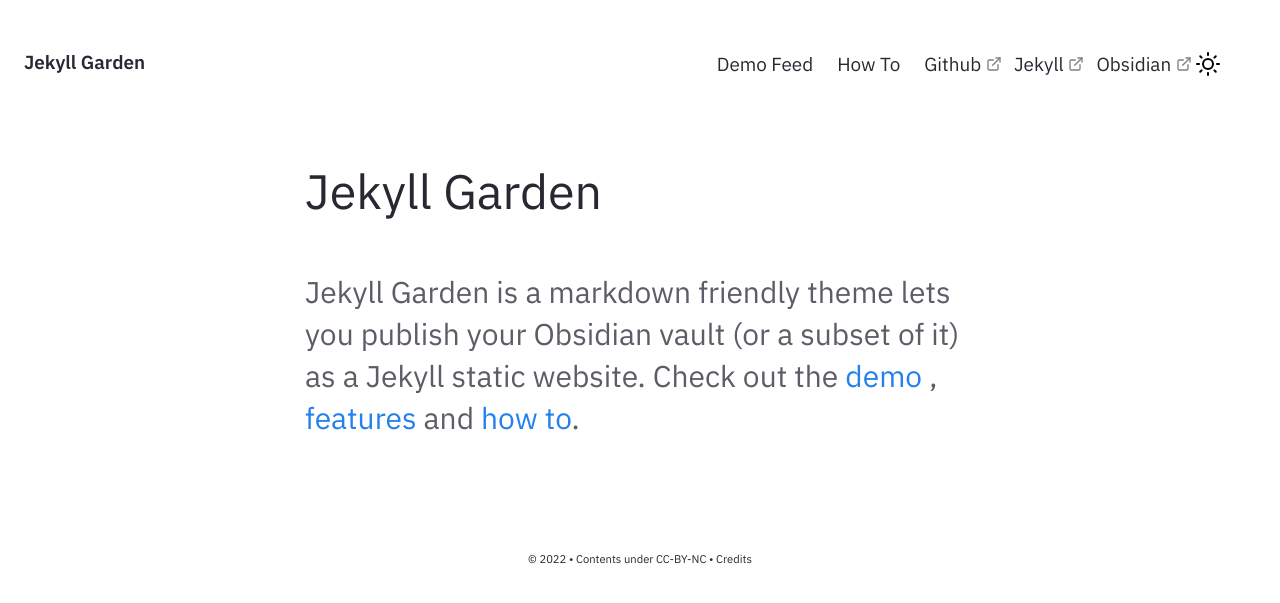
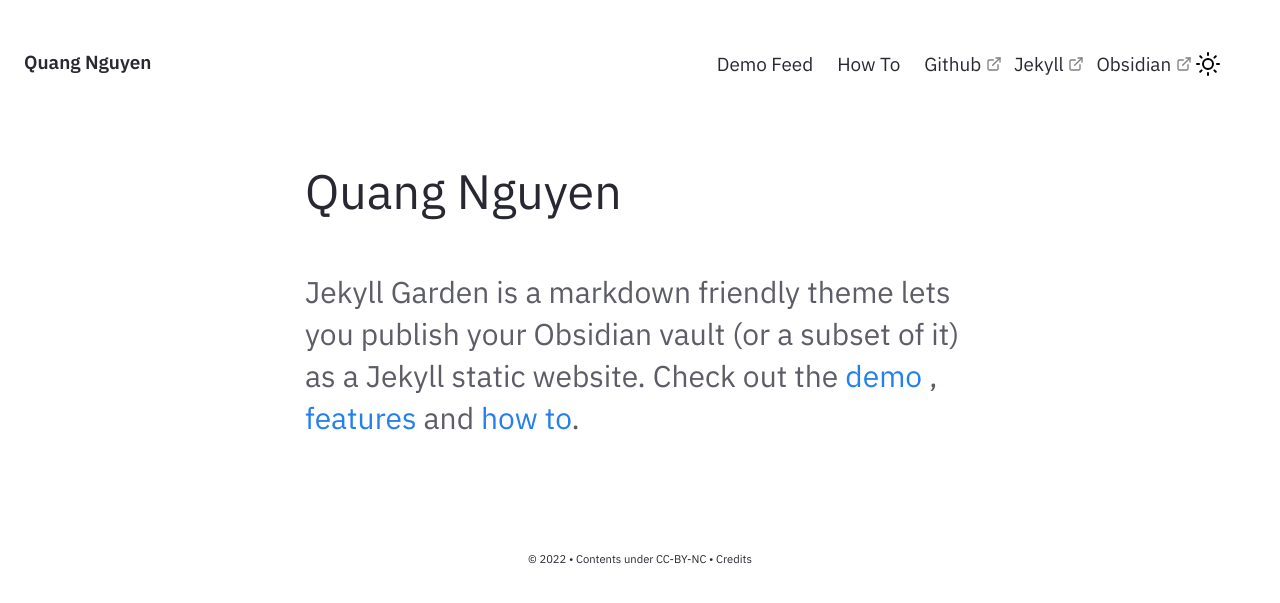
Before and after one commit to quangnguyen0698vn/jehyll-learning-backup.github.io, a Jekyll site: the page built from pages/index.md, in a window 1280 px wide. Shown: the top 603 px of the page. Built offline with Jekyll 4.4.1, drawn with Linux system fonts in a browser that asks for light colours.

Commit message:
first commit

```diff
--- a/_config.yml
+++ b/_config.yml
@@ -27,7 +27,7 @@ baseurl: ""
 
 # Website Header, Description, Footer year and text.
 # If you are deleting this, make sure you remove it from HTML files too
-heading: Jekyll Garden # Change this
+heading: Quang Nguyen
 content: Obsidian ready Jekyll Theme
 copyright:
   year: © 2022
```
Also changed, not shown: Gemfile.lock, 2 other files.
